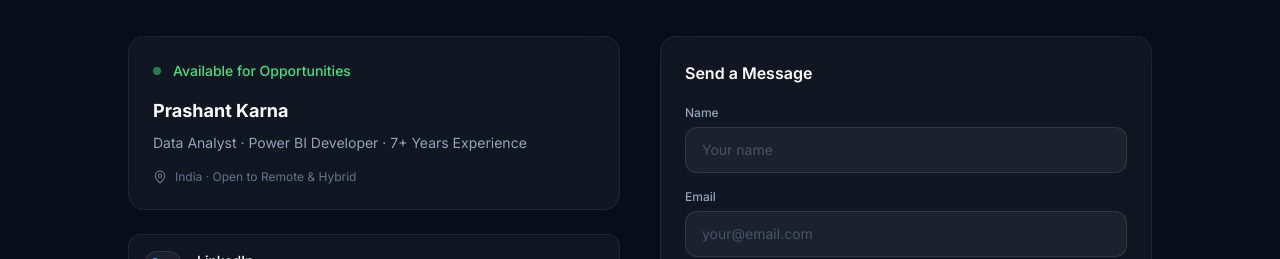
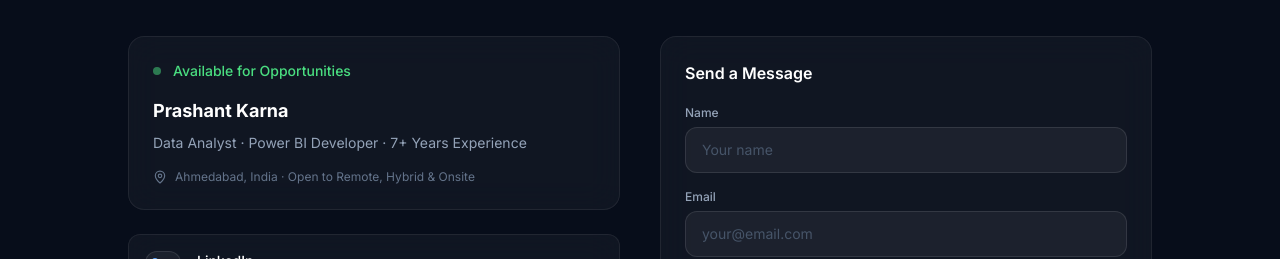
Before and after one commit to legitanna/Prashant-Portfolio, a Next.js app: page / in a window 1280 px wide. Shown: the part 8307-8566 px from the top of the page. Built offline with nearby package versions, Linux system fonts and the light colour scheme; no server answers.

Commit message:
Improve contact details

```diff
--- a/components/Contact.tsx
+++ b/components/Contact.tsx
@@ -9,7 +9,7 @@ export default function Contact() {
 
   const handleSubmit = (e: React.FormEvent) => {
     e.preventDefault();
-    const mailtoLink = `mailto:prashantkarna@email.com?subject=Portfolio Inquiry from ${formState.name}&body=${encodeURIComponent(formState.message + '\n\nFrom: ' + formState.name + '\nEmail: ' + formState.email)}`;
+    const mailtoLink = `mailto:prashantkarna6@gmail.com?subject=Portfolio Inquiry from ${formState.name}&body=${encodeURIComponent(formState.message + '\n\nFrom: ' + formState.name + '\nEmail: ' + formState.email)}`;
     window.location.href = mailtoLink;
     setSubmitted(true);
   };
@@ -35,7 +35,7 @@ export default function Contact() {
       icon: Mail,
       label: 'Email',
       sub: 'Drop me a message',
-      href: 'mailto:prashantkarna@email.com',
+      href: 'mailto:prashantkarna6@gmail.com',
       color: 'hover:border-cyan-500/40 hover:bg-cyan-500/5',
       iconColor: 'text-cyan-400',
     },
@@ -65,7 +65,7 @@ export default function Contact() {
               <p className="text-slate-400 text-sm mb-4">Data Analyst · Power BI Developer · 7+ Years Experience</p>
               <div className="flex items-center gap-2 text-xs text-slate-500">
                 <MapPin className="w-3.5 h-3.5" />
-                <span>India · Open to Remote & Hybrid</span>
+                <span>Ahmedabad, India · Open to Remote, Hybrid & Onsite</span>
               </div>
             </div>
 
```
